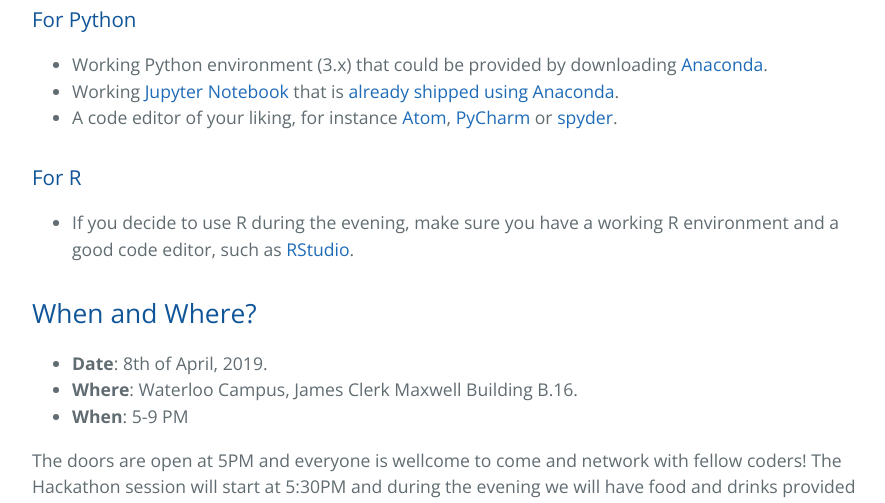
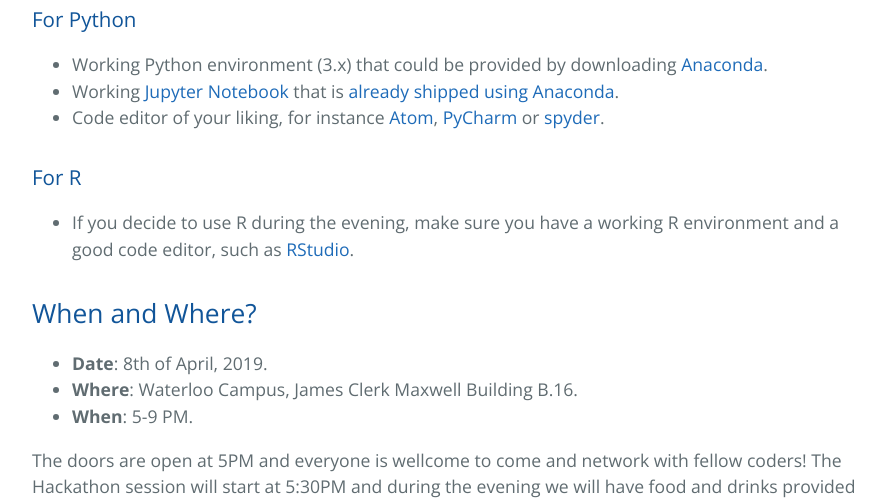
Before and after one commit to KHSDTC/Hackathon_Spring2019, a Jekyll site: the page built from index.md, in a window 1280 px wide and 900 px high, scrolled down 1517 px. Shown: the part 155-658 px from the top of the window, without its empty margins (192-1077 px from the left). Built offline with Jekyll 4.4.1, drawn with Linux system fonts in a browser that asks for light colours; our own code applies the rules of GitHub Pages for plain Markdown files.

```diff
--- a/index.md
+++ b/index.md
@@ -42,7 +42,7 @@ The Hackathon organisers will provide you with a dataset and a set of tasks to t
 
 - Working Python environment (3.x) that could be provided by downloading [Anaconda](https://www.anaconda.com/distribution/).
 - Working [Jupyter Notebook](https://jupyter.org/index.html) that is [already shipped using Anaconda](https://jupyter.org/install).
-- A code editor of your liking, for instance [Atom](https://atom.io/), [PyCharm](https://www.jetbrains.com/pycharm/download/) or [spyder](https://www.spyder-ide.org/).
+- Code editor of your liking, for instance [Atom](https://atom.io/), [PyCharm](https://www.jetbrains.com/pycharm/download/) or [spyder](https://www.spyder-ide.org/).
 
 ### For R
 
@@ -52,7 +52,7 @@ The Hackathon organisers will provide you with a dataset and a set of tasks to t
 
 - __Date__: 8th of April, 2019.
 - __Where__: Waterloo Campus, James Clerk Maxwell Building B.16.
-- __When__: 5-9 PM
+- __When__: 5-9 PM.
 
 The doors are open at 5PM  and everyone is wellcome to come and network with fellow coders! The Hackathon session will start at 5:30PM and during the evening we will have food and drinks provided by HSDTC.
 
```
